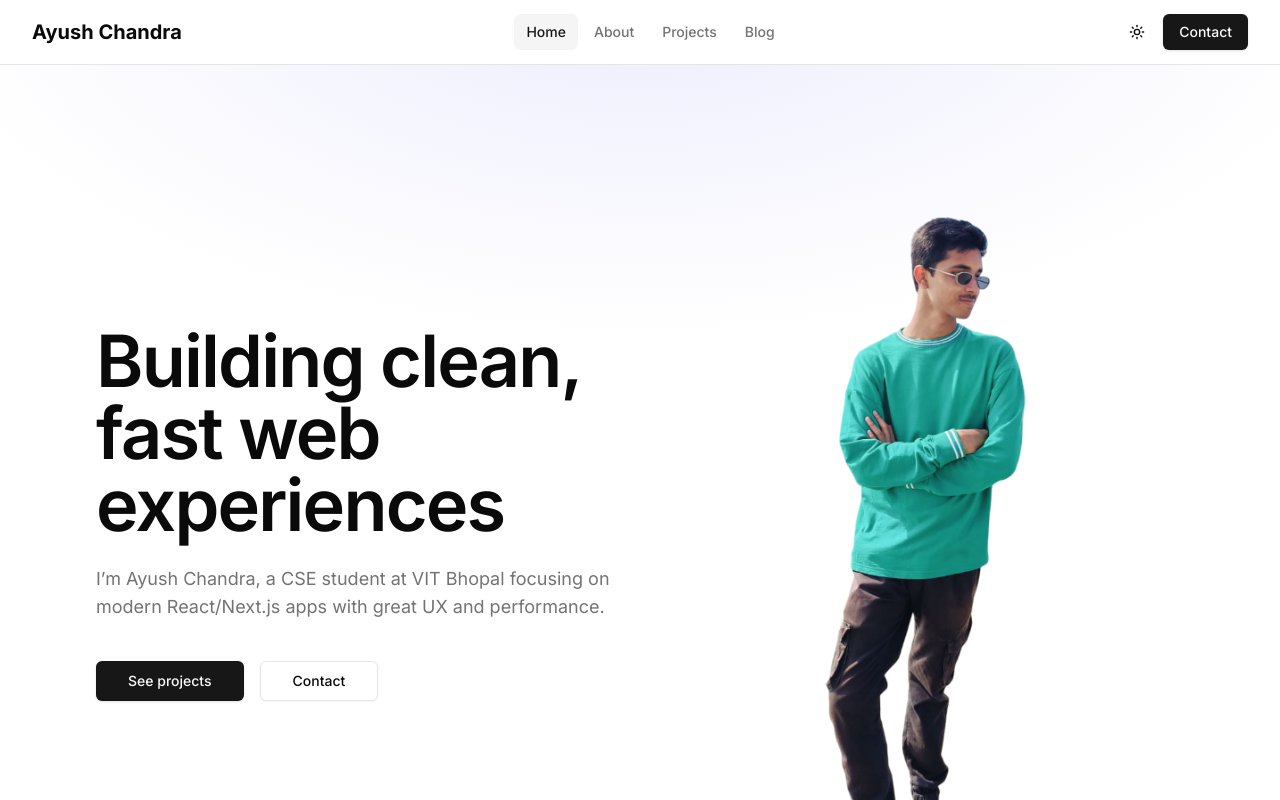
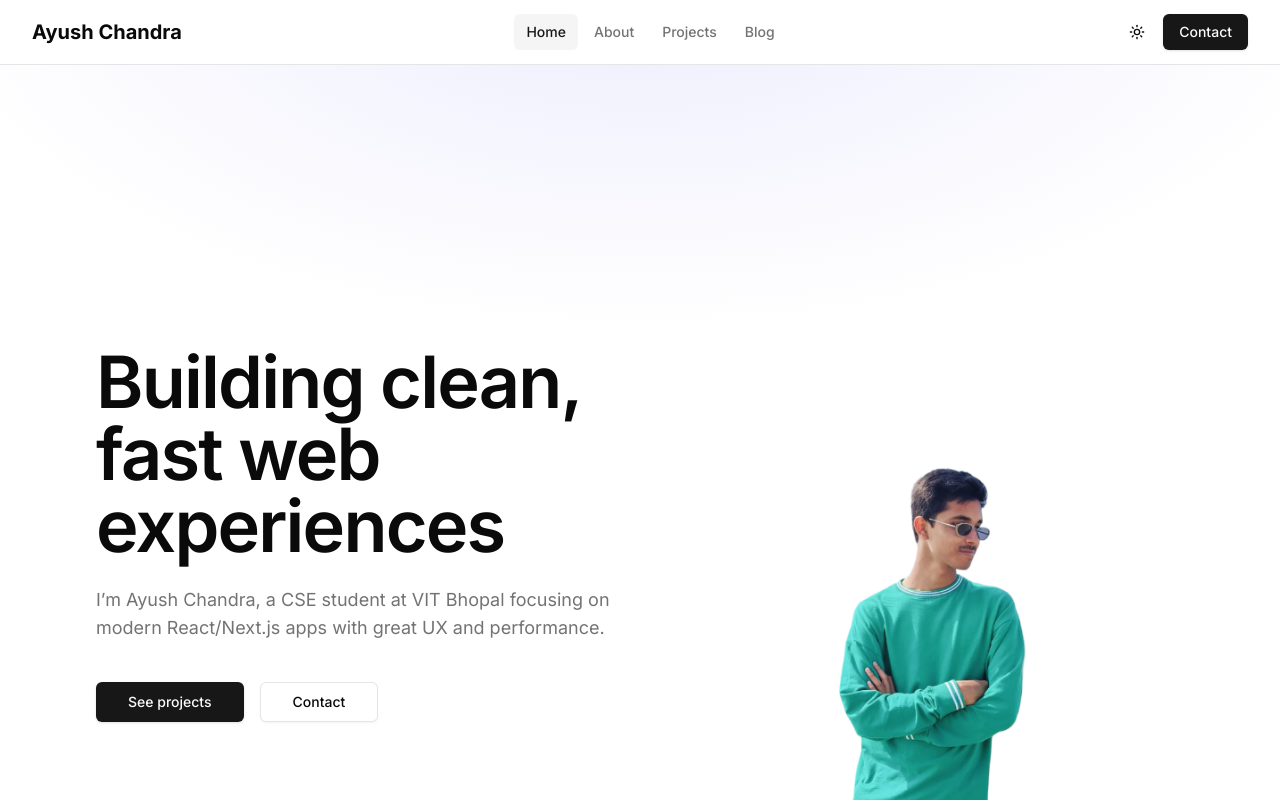
Before and after one commit to Ayushchandra416/Portfolio, a Next.js app: page / in a window 1280 px wide. Shown: the top 800 px of the page. Built offline with nearby package versions, Linux system fonts and the light colour scheme.

Commit message:
Crop hero image to upper body only (object-top positioning)

```diff
--- a/src/components/sections/Hero.tsx
+++ b/src/components/sections/Hero.tsx
@@ -63,14 +63,14 @@ export function Hero() {
 
           {/* Right: Image */}
           <div className="relative mx-auto w-full max-w-md md:max-w-lg">
-            <div className="relative aspect-[4/5] overflow-hidden">
+            <div className="relative aspect-[3/4] overflow-hidden">
               <Image
                 src={src}
                 alt="Portrait of Ayush Chandra"
                 fill
                 sizes="(min-width: 768px) 40vw, 80vw"
                 priority
-                className="object-cover object-center"
+                className="object-cover object-top"
                 onError={() => setSrc("/portrait-placeholder.svg")}
               />
             </div>
```
